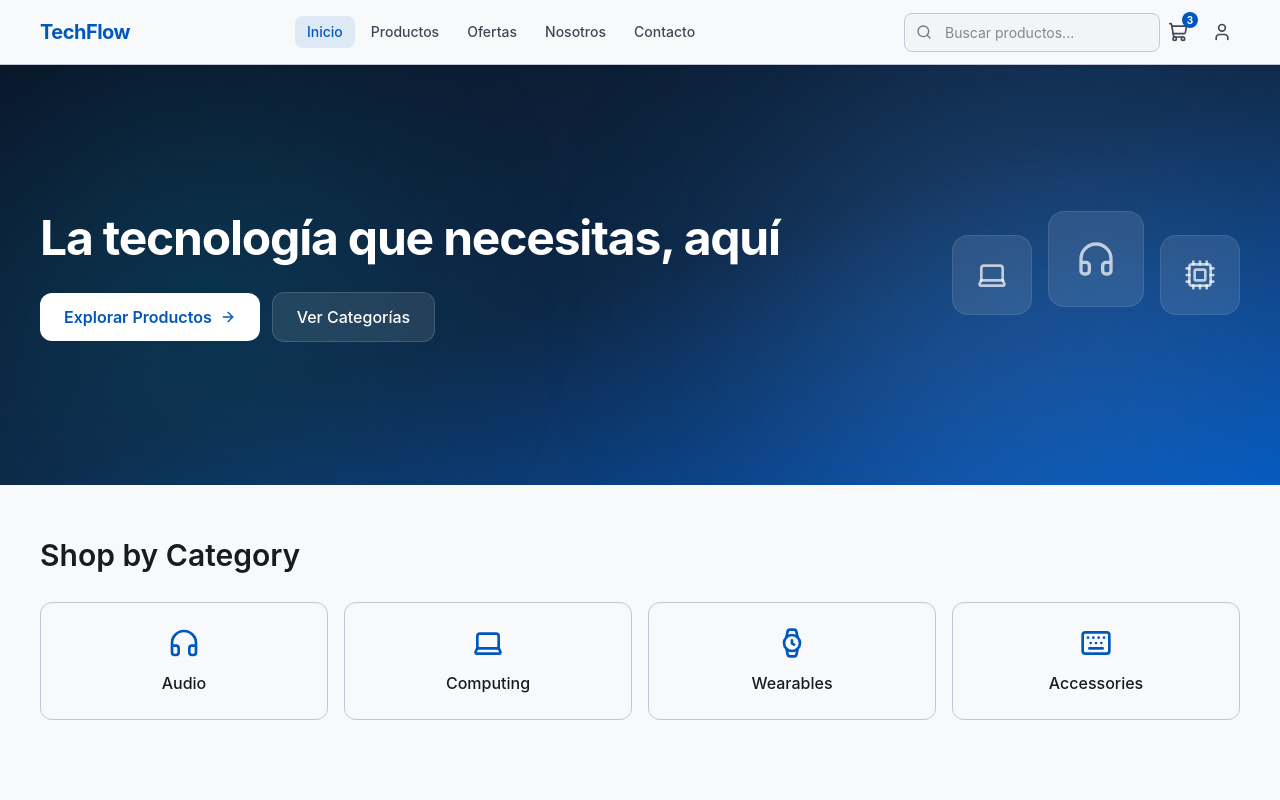
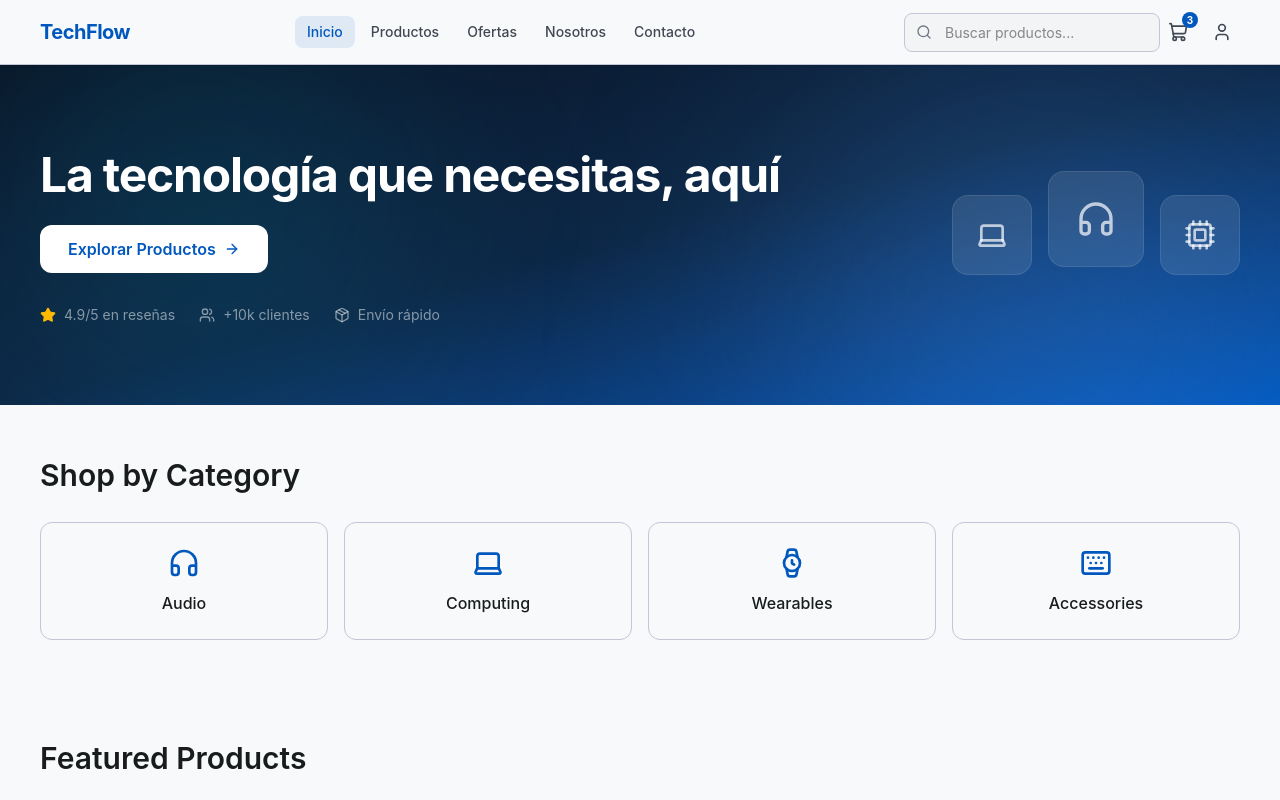
Before and after one commit to Saruuuu19/proyecto-buenas-practicas, a React (Vite) app in the folder frontend/: page / in a window 1280 px wide. Shown: the top 800 px of the page. Built offline with nearby package versions, Linux system fonts and the light colour scheme.

Commit message:
feat(hero): mejorar hero con stats de confianza y sin subtítulo

```diff
--- a/frontend/src/components/home/HeroSection.tsx
+++ b/frontend/src/components/home/HeroSection.tsx
@@ -1,33 +1,42 @@
 import { Link } from "react-router-dom";
-import { ArrowRight, Cpu, Headphones, Laptop } from "lucide-react";
+import { ArrowRight, Cpu, Headphones, Laptop, Star, Users, Package } from "lucide-react";
 
 export function HeroSection() {
   return (
-    <section className="relative bg-gradient-to-br from-[#0a1628] via-[#0d2847] to-primary overflow-hidden min-h-[420px] flex items-center">
+    <section className="relative bg-gradient-to-br from-[#0a1628] via-[#0d2847] to-primary overflow-hidden">
       <div className="absolute inset-0">
         <div className="absolute top-0 right-0 w-[500px] h-[500px] bg-blue-400/20 rounded-full blur-[120px]" />
         <div className="absolute bottom-0 left-0 w-[400px] h-[400px] bg-cyan-400/10 rounded-full blur-[100px]" />
       </div>
 
-      <div className="relative w-full max-w-[1280px] mx-auto px-4 md:px-10 py-14 md:py-16 flex flex-col md:flex-row items-center gap-10">
+      <div className="relative max-w-[1280px] mx-auto px-4 md:px-10 py-14 md:py-20 flex flex-col md:flex-row items-center gap-10">
         <div className="flex-1">
-          <h1 className="text-4xl md:text-5xl font-bold text-white leading-tight mb-6 tracking-tight">
+          <h1 className="text-4xl md:text-5xl font-bold text-white leading-tight mb-5 tracking-tight">
             La tecnología que necesitas, aquí
           </h1>
-          <div className="flex items-center gap-3">
+          <div className="flex items-center gap-3 mb-8">
             <Link
               to="/productos"
-              className="inline-flex items-center gap-2 bg-white text-primary font-semibold px-6 py-3 rounded-xl hover:bg-white/90 hover:shadow-lg hover:shadow-white/10 transition-all no-underline"
+              className="inline-flex items-center gap-2 bg-white text-primary font-semibold px-7 py-3 rounded-xl hover:bg-white/90 hover:shadow-lg hover:shadow-white/10 transition-all no-underline"
             >
               Explorar Productos
               <ArrowRight className="h-4 w-4" />
             </Link>
-            <Link
-              to="/categorias"
-              className="inline-flex items-center gap-2 bg-white/10 backdrop-blur-sm text-white font-medium px-6 py-3 rounded-xl border border-white/15 hover:bg-white/20 transition-all no-underline"
-            >
-              Ver Categorías
-            </Link>
+          </div>
+
+          <div className="flex items-center gap-6 text-white/50 text-sm">
+            <div className="flex items-center gap-2">
+              <Star className="h-4 w-4 text-amber-400 fill-amber-400" />
+              <span>4.9/5 en reseñas</span>
+            </div>
+            <div className="flex items-center gap-2">
+              <Users className="h-4 w-4" />
+              <span>+10k clientes</span>
+            </div>
+            <div className="flex items-center gap-2">
+              <Package className="h-4 w-4" />
+              <span>Envío rápido</span>
+            </div>
           </div>
         </div>
 
```
